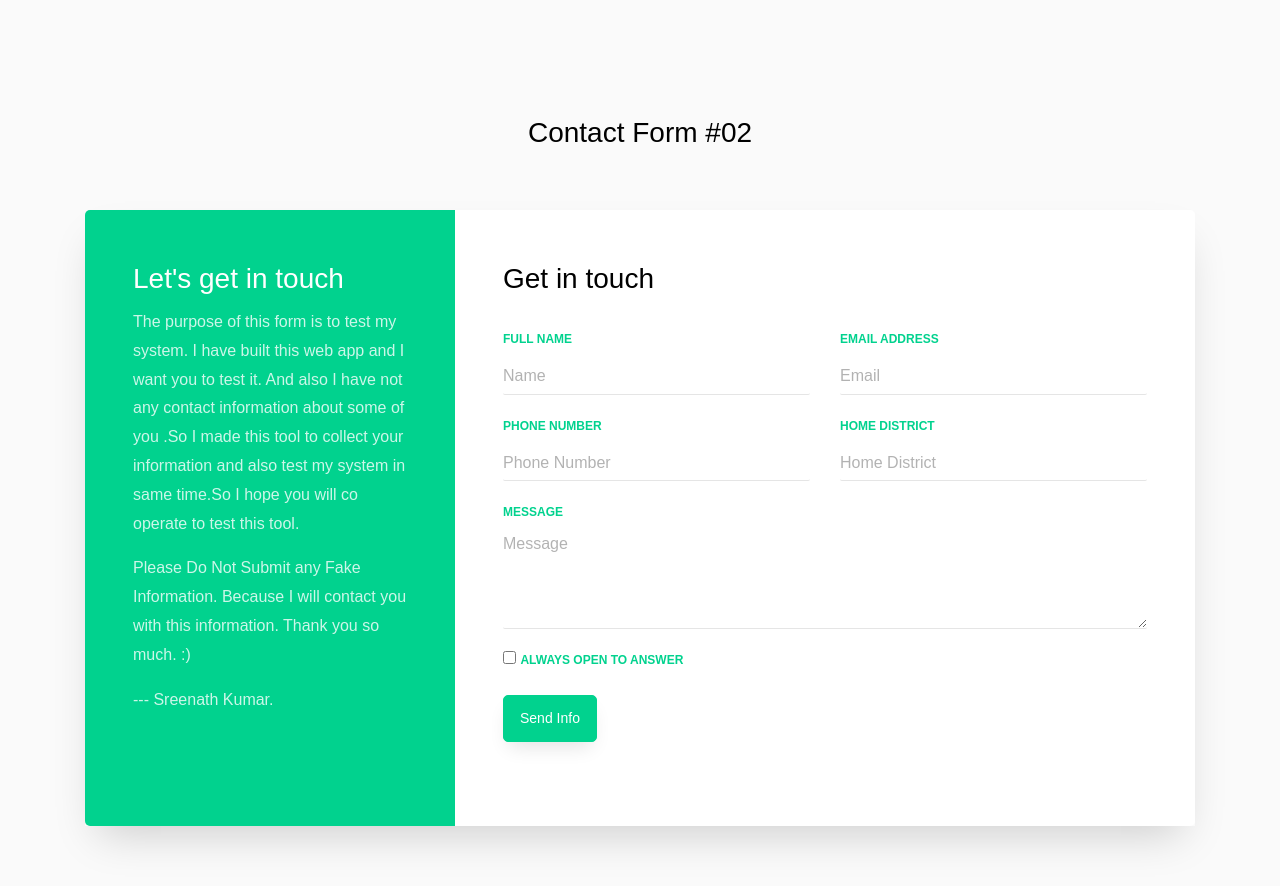
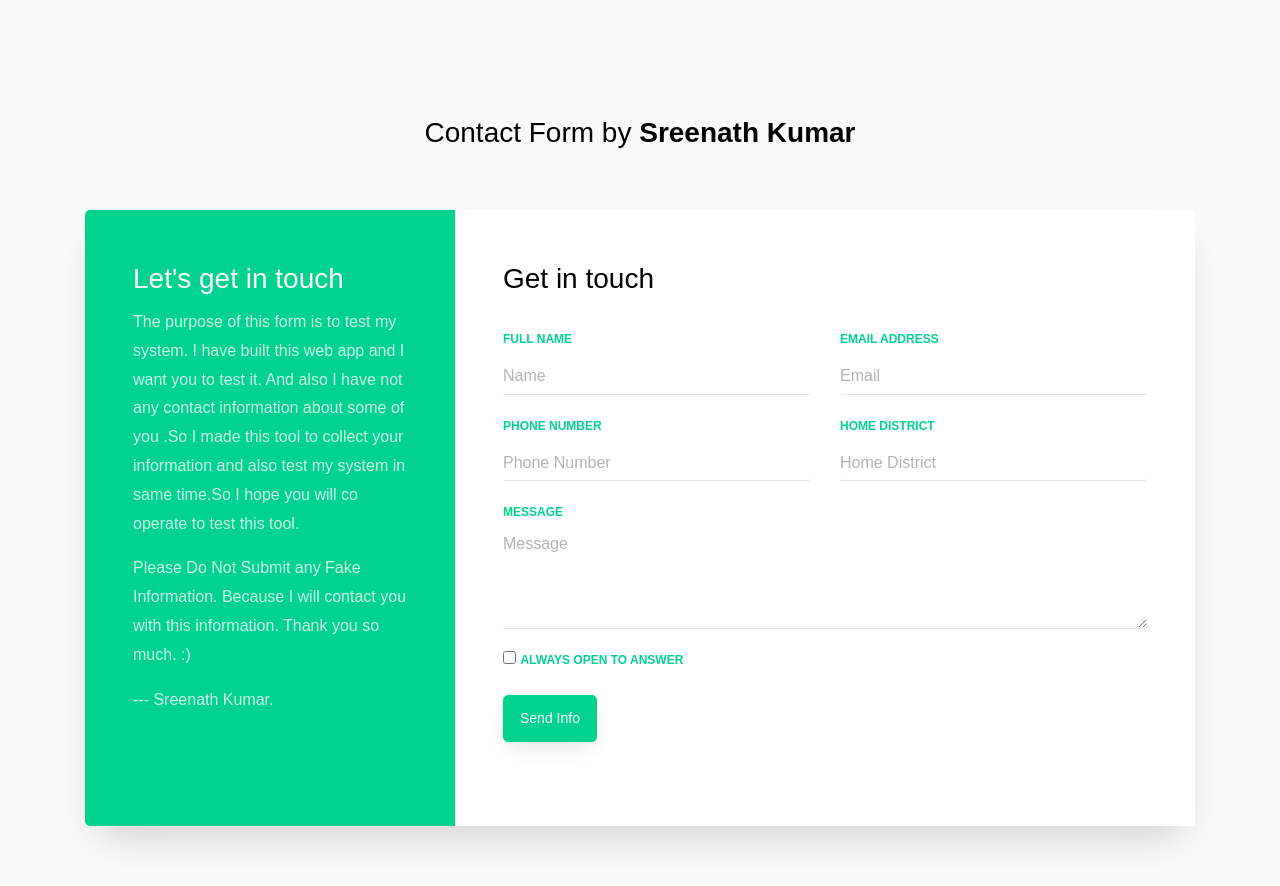
Before and after one commit to sreenathkumar/Newsletter_Signup, a website: page signup.html in a window 1280 px wide. Drawn offline with Linux system fonts and the light colour scheme.

Commit message:
rename the title

```diff
--- a/signup.html
+++ b/signup.html
@@ -16,7 +16,7 @@
       <div class="container">
          <div class="row justify-content-center">
             <div class="col-md-6 text-center mb-5">
-               <h2 class="heading-section">Contact Form #02</h2>
+               <h2 class="heading-section">Contact Form by <strong>Sreenath Kumar</strong></h2>
             </div>
          </div>
          <div class="row justify-content-center">
```
